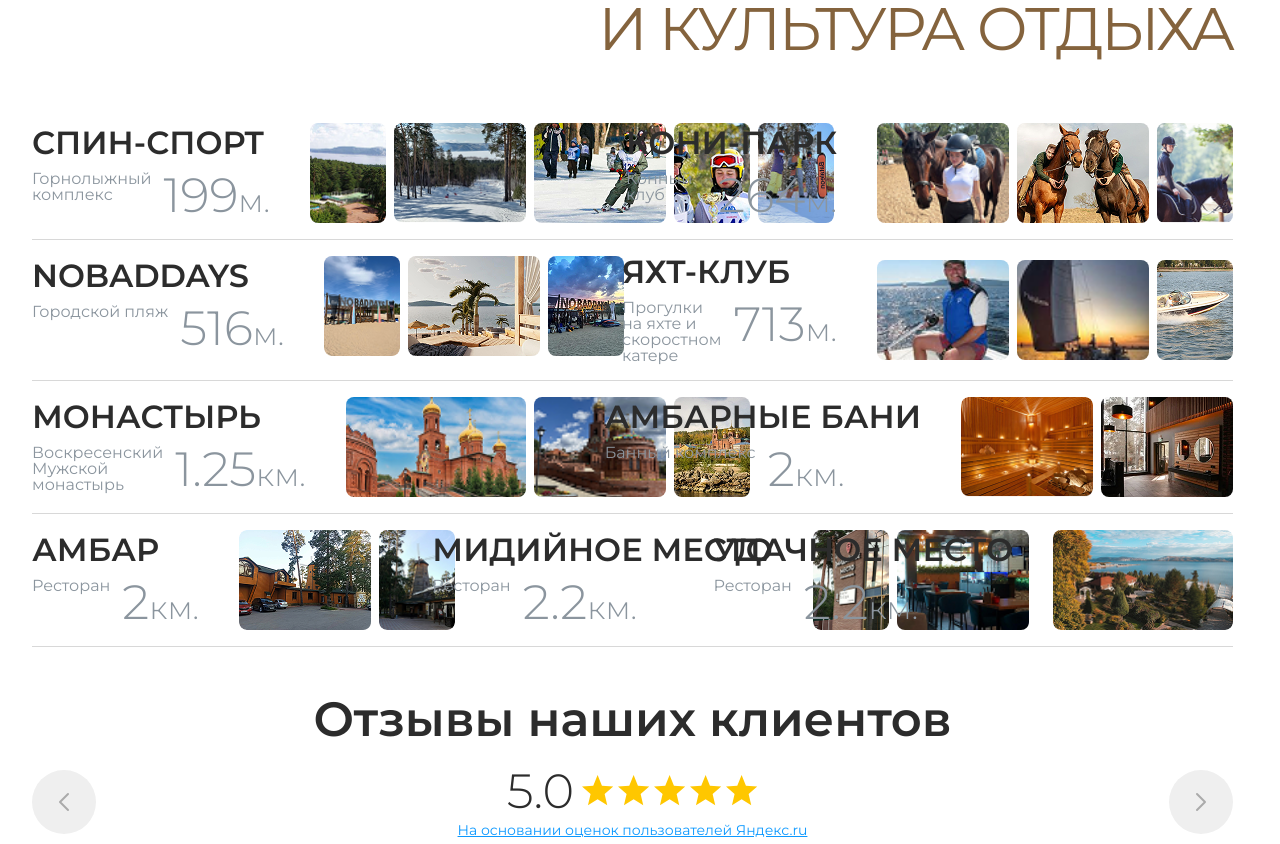
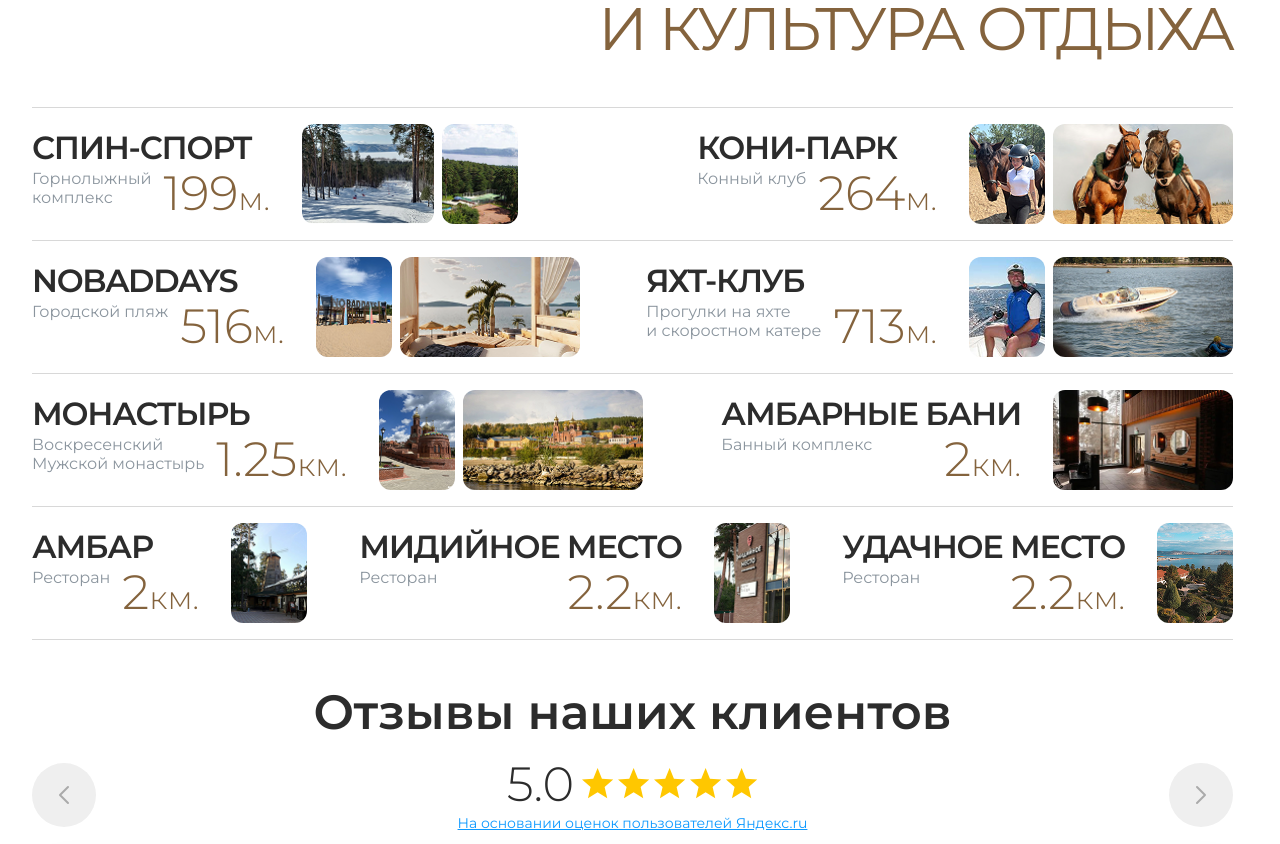
Before and after one commit to Alcon-dev/vlg, a Nuxt app: page / in a window 1280 px wide. Shown: the part 2932-3776 px from the top of the page. Built offline with nearby package versions, Linux system fonts and the light colour scheme; a web font is replaced by a local one.

Commit message:
changed about and attractions

```diff
--- a/app/components/Attraction.vue
+++ b/app/components/Attraction.vue
@@ -2,7 +2,7 @@
   <div :class="$style.wrapper">
     <div :class="$style.info">
       <h4 :class="$style.title">{{ title }}</h4>
-      <div :class="$style.infoWrapper">
+      <div :class="$style.meta">
         <p :class="$style.description">{{ description }}</p>
         <p :class="$style.distance">
           {{ distance.value }}<span>{{ distance.type }}</span>
@@ -12,8 +12,8 @@
     <div
       :class="[
         $style.images,
-        tabletImageLimit === 1 && $style.imagesTabletLimit1,
-        tabletImageLimit === 2 && $style.imagesTabletLimit2,
+        laptopImageLimit === 1 && $style.imagesLimit1,
+        laptopImageLimit === 2 && $style.imagesLimit2,
       ]"
     >
       <img
@@ -21,7 +21,7 @@
         :key="index"
         :src="getImageSrc(image)"
         :alt="title"
-        :class="$style[getImageSize(image)]"
+        :class="getImageClasses(image)"
         :width="getImageWidth(image)"
         :height="getImageHeight(image)"
         loading="lazy"
@@ -54,7 +54,7 @@
         return typeof d?.value !== "undefined" && typeof d?.type === "string";
       },
     },
-    tabletImageLimit: {
+    laptopImageLimit: {
       type: Number,
       default: null,
       validator(v) {
@@ -69,16 +69,28 @@
     getImageSize(image) {
       return typeof image === "object" && image.size ? image.size : "medium";
     },
+    getLaptopImageSize(image) {
+      return typeof image === "object" && image.laptopSize
+        ? image.laptopSize
+        : null;
+    },
+    getImageClasses(image) {
+      const size = this.getImageSize(image);
+      const laptopSize = this.getLaptopImageSize(image);
+      return [
+        this.$style[size],
+        laptopSize === "small" && this.$style.laptopSmall,
+        laptopSize === "medium" && this.$style.laptopMedium,
+        laptopSize === "large" && this.$style.laptopLarge,
+      ];
+    },
     getImageWidth(image) {
       const size = this.getImageSize(image);
       if (size === "small") return 76;
       if (size === "large") return 180;
       return 132;
     },
-    getImageHeight(image) {
-      const size = this.getImageSize(image);
-      if (size === "small") return 100;
-      if (size === "large") return 100;
+    getImageHeight() {
       return 100;
     },
   },
@@ -86,132 +98,147 @@
 </script>
 
 <style lang="scss" module>
-@use "@app/assets/scss/mixins.scss" as *;
-
 .wrapper {
   display: flex;
   align-items: center;
-  gap: 2.5rem;
-  @include tablet {
-    gap: 1rem;
-  }
+  gap: 2rem;
+  width: max-content;
+  min-width: 0;
   @include tablet {
     width: 100%;
-    min-width: 0;
+    max-width: 100%;
     gap: 0;
     flex-direction: column;
     align-items: stretch;
   }
-}
   .info {
     display: flex;
     flex-direction: column;
-  gap: 0.75rem;
+    gap: 0.25rem;
+    flex-shrink: 0;
     @include tablet {
       display: grid;
       grid-template-columns: 1fr 4.5rem;
-    grid-template-rows: auto auto;
+      grid-template-areas:
+        "title distance"
+        "description distance";
       align-items: start;
-    gap: 0.125rem 1rem;
+      column-gap: 1rem;
+      row-gap: 0.125rem;
       width: 100%;
       min-width: 0;
     }
-}
     .title {
+      margin: 0;
       font-size: 2rem;
       font-weight: 600;
+      line-height: 1.1;
+      letter-spacing: -0.04em;
+      text-transform: uppercase;
       white-space: nowrap;
+      color: $text-primary;
       @include tablet {
+        grid-area: title;
         font-size: 0.875rem;
-    font-weight: 600;
-    text-transform: uppercase;
-    margin: 0;
-    padding: 0;
         line-height: 1.3;
-    grid-column: 1;
-    grid-row: 1;
-    color: $text-primary;
+        letter-spacing: 0;
         min-width: 0;
       }
     }
-.infoWrapper {
+    .meta {
       display: flex;
+      align-items: start;
+      justify-content: space-between;
       gap: 0.75rem;
-  color: $text-secondary;
       @include tablet {
         display: contents;
       }
-}
       .description {
+        margin: 0;
         font-size: 1rem;
         font-weight: 400;
+        line-height: 1.2;
+        color: $text-secondary;
+        white-space: pre-line;
         @include tablet {
+          grid-area: description;
           font-size: 0.75rem;
-    margin: 0;
-    padding: 0;
-    color: $text-secondary;
-    grid-column: 1;
-    grid-row: 2;
           line-height: 1.3;
           min-width: 0;
         }
       }
       .distance {
+        margin: 0;
         font-size: 3rem;
-  text-wrap: nowrap;
         font-weight: 300;
+        line-height: 1;
+        white-space: nowrap;
+        color: $text-accent;
         span {
           font-size: 2rem;
         }
         @include tablet {
+          grid-area: distance;
           font-size: 1.875rem;
-    font-weight: 300;
-    color: $text-secondary;
-    grid-column: 2;
-    grid-row: 1 / -1;
           align-self: start;
           text-align: right;
-    margin: 0;
-    padding: 0;
           span {
             font-size: 0.875rem;
+          }
+        }
       }
     }
   }
   .images {
     display: flex;
     gap: 0.5rem;
-
+    flex-shrink: 0;
     img {
-    border-radius: 0.5rem;
+      border-radius: 0.75rem;
       object-fit: cover;
+      flex-shrink: 0;
     }
-
-  @include tablet {
-    &.imagesTabletLimit1 img:nth-child(n + 2) {
+    @include laptop {
+      &.imagesLimit1 img:nth-child(n + 2) {
         display: none;
       }
-    &.imagesTabletLimit2 img:nth-child(n + 3) {
+      &.imagesLimit2 img:nth-child(n + 3) {
         display: none;
       }
     }
     @include tablet {
       display: none;
     }
-}
-
     .small {
       width: 4.75rem;
       height: 6.25rem;
     }
-
     .medium {
       width: 8.25rem;
       height: 6.25rem;
     }
-
     .large {
       width: 11.25rem;
       height: 6.25rem;
     }
+    .laptopSmall {
+      @include laptop {
+        width: 4.75rem;
+        height: 6.25rem;
+      }
+    }
+    .laptopMedium {
+      @include laptop {
+        width: 8.25rem;
+        height: 6.25rem;
+      }
+    }
+    .laptopLarge {
+      @include laptop {
+        width: 11.25rem;
+        height: 6.25rem;
+      }
+    }
+  }
+}
 </style>
--- a/app/components/sections/About.vue
+++ b/app/components/sections/About.vue
@@ -1,7 +1,6 @@
 <template>
   <section id="about" :class="$style.wrapper">
     <div :class="$style.header">
-      <div :class="$style.titleRow">
       <h2 :class="$style.titlePrimary">ГЕОГРАФИЯ</h2>
       <div :class="$style.titleDescription">
         <p>
@@ -13,25 +12,32 @@
           культурные, спортивные и развлекательные объекты города.
         </p>
       </div>
-      </div>
       <h2 :class="$style.titleSecondary">И КУЛЬТУРА ОТДЫХА</h2>
     </div>
     <div :class="$style.attractions">
       <div :class="$style.attractionsGrid">
         <div
-          v-for="(a, index) in attractions"
+          v-for="(a, index) in attractions.slice(0, 6)"
           :key="index"
-          :class="[
-            $style.gridCell,
-            index < 6 ? $style.gridCellTwo : $style.gridCellThree,
-          ]"
+          :class="[$style.gridCell, $style.gridCellTwo]"
         >
           <Attraction
             :title="a.title"
             :description="a.description"
             :distance="a.distance"
             :images="a.images"
-            :tablet-image-limit="index < 5 ? 2 : 1"
+            :laptop-image-limit="index < 5 ? 2 : 1"
+          />
+        </div>
+        <div :class="[$style.gridCell, $style.attractionsRowLast]">
+          <Attraction
+            v-for="(a, index) in attractions.slice(6)"
+            :key="index + 6"
+            :title="a.title"
+            :description="a.description"
+            :distance="a.distance"
+            :images="a.images"
+            :laptop-image-limit="1"
           />
         </div>
       </div>
@@ -72,19 +78,15 @@
     gap: 1.5rem;
   }
   .header {
-    display: flex;
-    flex-direction: column;
-    .titleRow {
-      display: flex;
+    display: grid;
+    grid-template-columns: auto 1fr;
+    grid-template-areas:
+      "primary description"
+      "secondary secondary";
     align-items: center;
-      width: 100%;
-      gap: 2.5rem;
-      width: 100%;
-      @include tablet {
-        flex-direction: column;
-        gap: 0.75rem;
-      }
+    column-gap: 2.5rem;
     .titlePrimary {
+      grid-area: primary;
       margin: 0;
       font-weight: 400;
       font-size: 6.25rem;
@@ -100,6 +102,7 @@
       }
     }
     .titleDescription {
+      grid-area: description;
       display: flex;
       flex-direction: column;
       gap: 0.25rem;
@@ -111,26 +114,36 @@
         font-size: 0.875rem;
       }
       @include tablet {
-          max-width: none;
         font-size: 0.75rem;
-          line-height: 1.35;
-        }
       }
     }
     .titleSecondary {
+      grid-area: secondary;
       margin: 0;
       font-weight: 400;
       font-size: 6.25rem;
       letter-spacing: -0.04em;
       text-transform: uppercase;
       color: $text-accent;
-      align-self: flex-end;
+      justify-self: end;
       line-height: 1;
       @include laptop {
         font-size: 3.75rem;
       }
       @include tablet {
         font-size: 1.5rem;
+      }
+    }
+    @include tablet {
+      grid-template-columns: 1fr;
+      grid-template-areas:
+        "primary"
+        "secondary"
+        "description";
+      align-items: start;
+      row-gap: 0.25rem;
+      .titleSecondary {
+        justify-self: end;
       }
     }
   }
@@ -140,27 +153,25 @@
     @include tablet {
       gap: 0;
     }
-  }
     .attractionsGrid {
       display: grid;
       grid-template-columns: repeat(6, 1fr);
-    @include tablet {
-      border-bottom: 1px solid #d8d8d8;
-    }
+      border-top: 1px solid #d8d8d8;
       @include tablet {
         grid-template-columns: 1fr;
+        border-top: none;
         border-bottom: none;
         gap: 0;
       }
-  }
       .gridCell {
         min-width: 0;
+        overflow: visible;
         padding: 1rem 0;
         border-bottom: 1px solid #d8d8d8;
         @include tablet {
+          overflow: hidden;
           padding: 0.75rem 0;
           border-bottom: 1px solid #e8e8e8;
-      overflow: hidden;
           &:last-child {
             border-bottom: none;
           }
@@ -168,30 +179,37 @@
       }
       .gridCellTwo {
         grid-column: span 3;
+        display: flex;
+        &:nth-child(odd) {
+          justify-content: flex-start;
+        }
         &:nth-child(even) {
-      display: flex;
-      justify-content: end;
+          justify-content: flex-end;
         }
         @include tablet {
           grid-column: span 1;
           display: block;
         }
       }
-  .gridCellThree {
-    grid-column: span 2;
+      .attractionsRowLast {
+        grid-column: 1 / -1;
+        display: flex;
+        justify-content: space-between;
+        align-items: center;
         @include tablet {
-      width: min-content;
+          flex-direction: column;
+          align-items: stretch;
+          border-bottom: none;
+          padding: 0;
+          > * {
+            padding: 0.75rem 0;
+            border-bottom: 1px solid #e8e8e8;
+            &:last-child {
               border-bottom: none;
             }
-    &:nth-child(3n) {
-      display: flex;
-      justify-content: end;
           }
-    @include tablet {
-      grid-column: span 1;
-      display: block;
-      width: auto;
-      border-bottom: 1px solid #e8e8e8;
+        }
+      }
     }
   }
 }
--- a/app/data/attractions.js
+++ b/app/data/attractions.js
@@ -17,5 +17,7 @@
   images: item.images.map((img) => ({
     src: resolveImageUrl(typeof img === "string" ? img : img.src),
     size: typeof img === "object" && img.size ? img.size : "medium",
+    laptopSize:
+      typeof img === "object" && img.laptopSize ? img.laptopSize : null,
   })),
 }));
--- a/app/data/attractions.json
+++ b/app/data/attractions.json
@@ -1,12 +1,12 @@
 [
   {
     "title": "СПИН-СПОРТ",
-    "description": "Горнолыжный комплекс",
+    "description": "Горнолыжный\nкомплекс",
     "distance": { "value": 199, "type": "м." },
     "images": [
+      { "src": "sport/sport-2.png", "size": "medium" },
       { "src": "sport/sport-1.png", "size": "small" },
-      { "src": "sport/sport-2.png", "size": "medium" },
-      { "src": "sport/sport-3.png", "size": "medium" },
+      { "src": "sport/sport-3.png", "size": "large" },
       { "src": "sport/sport-4.png", "size": "small" },
       { "src": "sport/sport-5.png", "size": "small" }
     ]
@@ -16,9 +16,9 @@
     "description": "Конный клуб",
     "distance": { "value": 264, "type": "м." },
     "images": [
-      { "src": "park/park-1.png", "size": "medium" },
-      { "src": "park/park-2.png", "size": "medium" },
-      { "src": "park/park-3.png", "size": "small" }
+      { "src": "park/park-1.png", "size": "small" },
+      { "src": "park/park-2.png", "size": "large" },
+      { "src": "park/park-3.png", "size": "medium" }
     ]
   },
   {
@@ -27,28 +27,28 @@
     "distance": { "value": 516, "type": "м." },
     "images": [
       { "src": "nobaddays/nobaddays-1.png", "size": "small" },
-      { "src": "nobaddays/nobaddays-2.png", "size": "medium" },
-      { "src": "nobaddays/nobaddays-3.png", "size": "small" }
+      { "src": "nobaddays/nobaddays-2.png", "size": "large" },
+      { "src": "nobaddays/nobaddays-3.png", "size": "large" }
     ]
   },
   {
     "title": "ЯХТ-КЛУБ",
-    "description": "Прогулки на яхте и скоростном катере",
+    "description": "Прогулки на яхте\nи скоростном катере",
     "distance": { "value": 713, "type": "м." },
     "images": [
-      { "src": "club/club-1.png", "size": "medium" },
-      { "src": "club/club-2.png", "size": "medium" },
-      { "src": "club/club-3.png", "size": "small" }
+      { "src": "club/club-1.png", "size": "small" },
+      { "src": "club/club-3.png", "size": "large" },
+      { "src": "club/club-2.png", "size": "small" }
     ]
   },
   {
     "title": "МОНАСТЫРЬ",
-    "description": "Воскресенский Мужской монастырь",
+    "description": "Воскресенский\nМужской монастырь",
     "distance": { "value": 1.25, "type": "км." },
     "images": [
-      { "src": "monastery/monastery-1.png", "size": "large" },
-      { "src": "monastery/monastery-2.png", "size": "medium" },
-      { "src": "monastery/monastery-3.png", "size": "small" }
+      { "src": "monastery/monastery-2.png", "size": "small" },
+      { "src": "monastery/monastery-3.png", "size": "large" },
+      { "src": "monastery/monastery-1.png", "size": "medium" }
     ]
   },
   {
@@ -56,8 +56,8 @@
     "description": "Банный комплекс",
     "distance": { "value": 2, "type": "км." },
     "images": [
-      { "src": "baths/baths-1.png", "size": "medium" },
-      { "src": "baths/baths-2.png", "size": "medium" }
+      { "src": "baths/baths-2.png", "size": "large" },
+      { "src": "baths/baths-1.png", "size": "medium" }
     ]
   },
   {
@@ -65,8 +65,8 @@
     "description": "Ресторан",
     "distance": { "value": 2, "type": "км." },
     "images": [
-      { "src": "restaurant-1/restaurant-1-1.png", "size": "medium" },
-      { "src": "restaurant-1/restaurant-1-2.png", "size": "small" }
+      { "src": "restaurant-1/restaurant-1-2.png", "size": "small" },
+      { "src": "restaurant-1/restaurant-1-1.png", "size": "medium" }
     ]
   },
   {
@@ -83,7 +83,11 @@
     "description": "Ресторан",
     "distance": { "value": 2.2, "type": "км." },
     "images": [
-      { "src": "restaurant-3/restaurant-3-1.png", "size": "large" }
+      {
+        "src": "restaurant-3/restaurant-3-1.png",
+        "size": "large",
+        "laptopSize": "small"
+      }
     ]
   }
 ]
```
Lines whose indentation alone changed are shown as unchanged.
